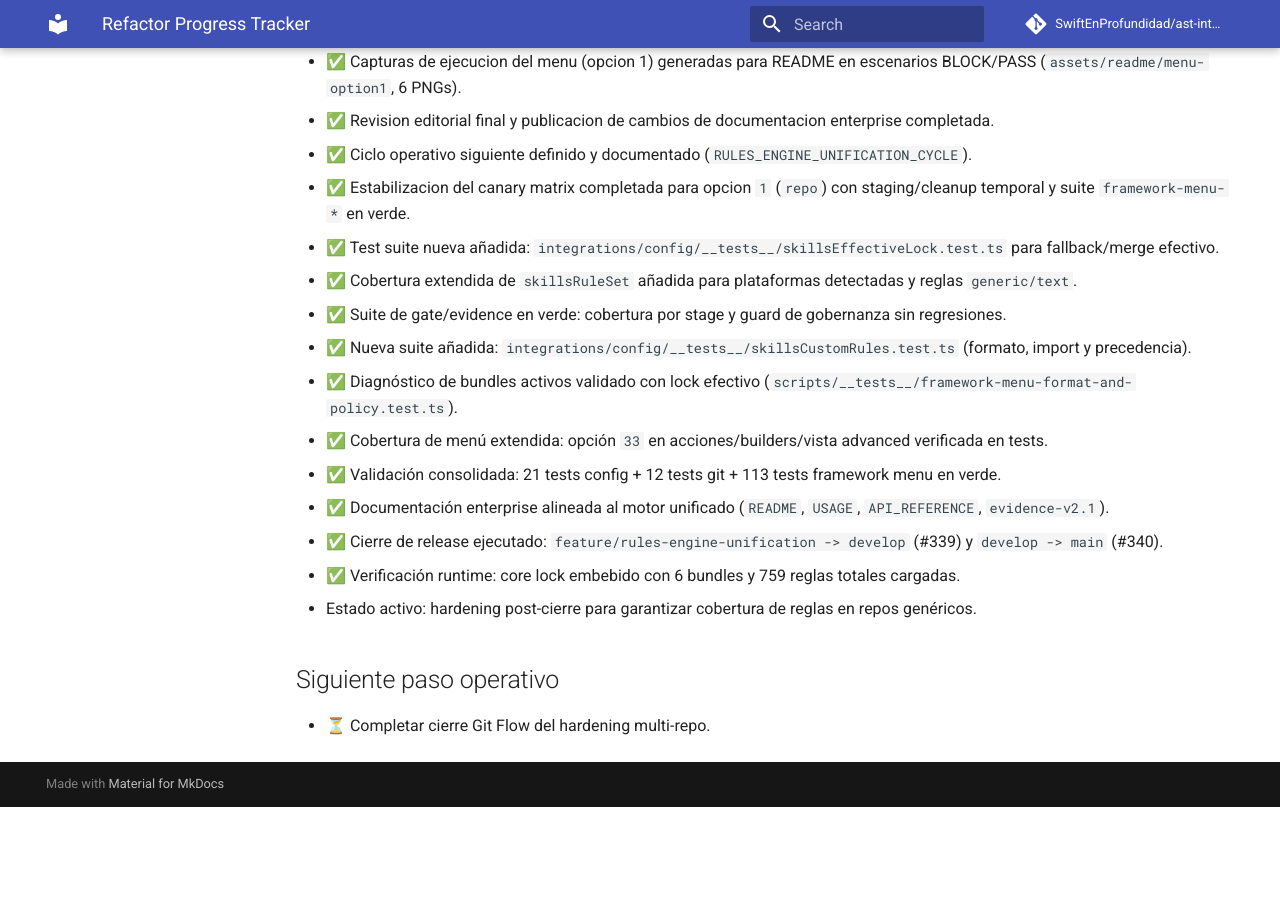
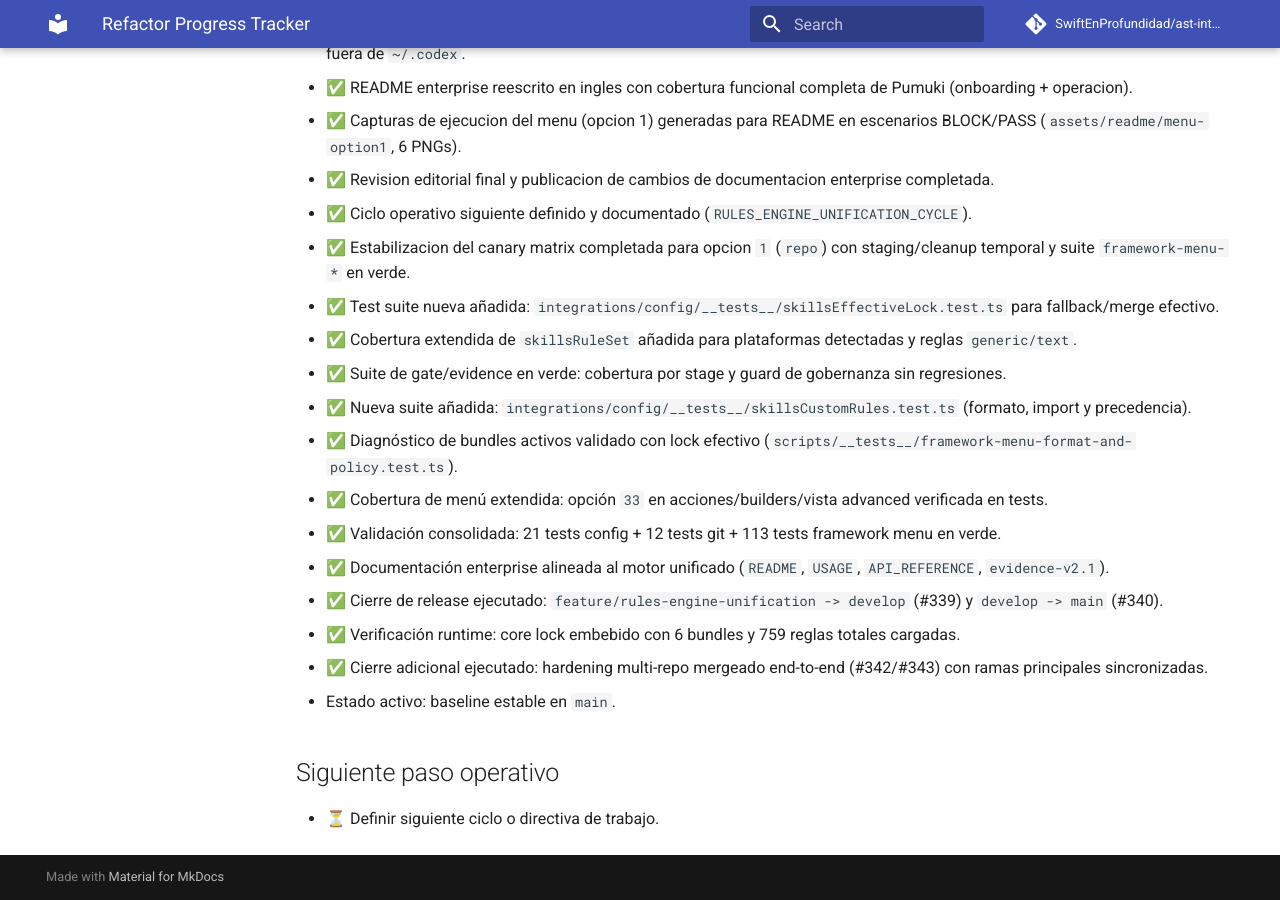
Before and after one commit to SwiftEnProfundidad/ast-intelligence-hooks, an MkDocs documentation site: the page built from docs/REFRACTOR_PROGRESS.md, in a window 1280 px wide and 900 px high, scrolled down 3998 px. Built offline with MkDocs 1.6.1 and Material for MkDocs 9.7.7, drawn with Linux system fonts in a browser that asks for light colours; comment, search, counter and statistics services are not loaded; before the commit the page ends 4805 px from its top, so only the background shows below that; some of the changed text lies outside the part shown.

Commit message:
docs(progress): close post-hardening git flow task
Marca como completado el cierre #342/#343 y deja una sola tarea en construcción para continuidad operativa.

```diff
--- a/docs/REFRACTOR_PROGRESS.md
+++ b/docs/REFRACTOR_PROGRESS.md
@@ -74,7 +74,8 @@ Estado operativo consolidado del repositorio y del ciclo activo.
 - ✅ Post-cierre: auditoría de consistencia skills local/vendorizado completada (`MATCH` por hash en Android/Backend/Frontend/iOS/Concurrency/SwiftUI).
 - ✅ Post-cierre: hardening multi-repo aplicado en detección de plataformas (soporte fuera de `apps/*` + fallback ambiguo TS/JS).
 - ✅ Post-cierre: TDD ampliado (`detect*`/`detectPlatforms`/`coreSkillsLock`) y suites de regresión en verde.
-- 🚧 Post-cierre: preparar cierre Git Flow del hardening multi-repo (commit + PR + merge).
+- ✅ Post-cierre: cierre Git Flow del hardening multi-repo completado (`feature -> develop` PR #342, `develop -> main` PR #343).
+- 🚧 Post-cierre: baseline estable, pendiente de siguiente ciclo/instrucción.
 
 ## Hitos recientes
 - ✅ Sync Git Flow cerrado en ciclo anterior (`develop -> main`) con ramas remotas alineadas.
@@ -108,7 +109,8 @@ Estado operativo consolidado del repositorio y del ciclo activo.
 - ✅ Documentación enterprise alineada al motor unificado (`README`, `USAGE`, `API_REFERENCE`, `evidence-v2.1`).
 - ✅ Cierre de release ejecutado: `feature/rules-engine-unification -> develop` (#339) y `develop -> main` (#340).
 - ✅ Verificación runtime: core lock embebido con 6 bundles y 759 reglas totales cargadas.
-- Estado activo: hardening post-cierre para garantizar cobertura de reglas en repos genéricos.
+- ✅ Cierre adicional ejecutado: hardening multi-repo mergeado end-to-end (#342/#343) con ramas principales sincronizadas.
+- Estado activo: baseline estable en `main`.
 
 ## Siguiente paso operativo
-- ⏳ Completar cierre Git Flow del hardening multi-repo.
+- ⏳ Definir siguiente ciclo o directiva de trabajo.
```
